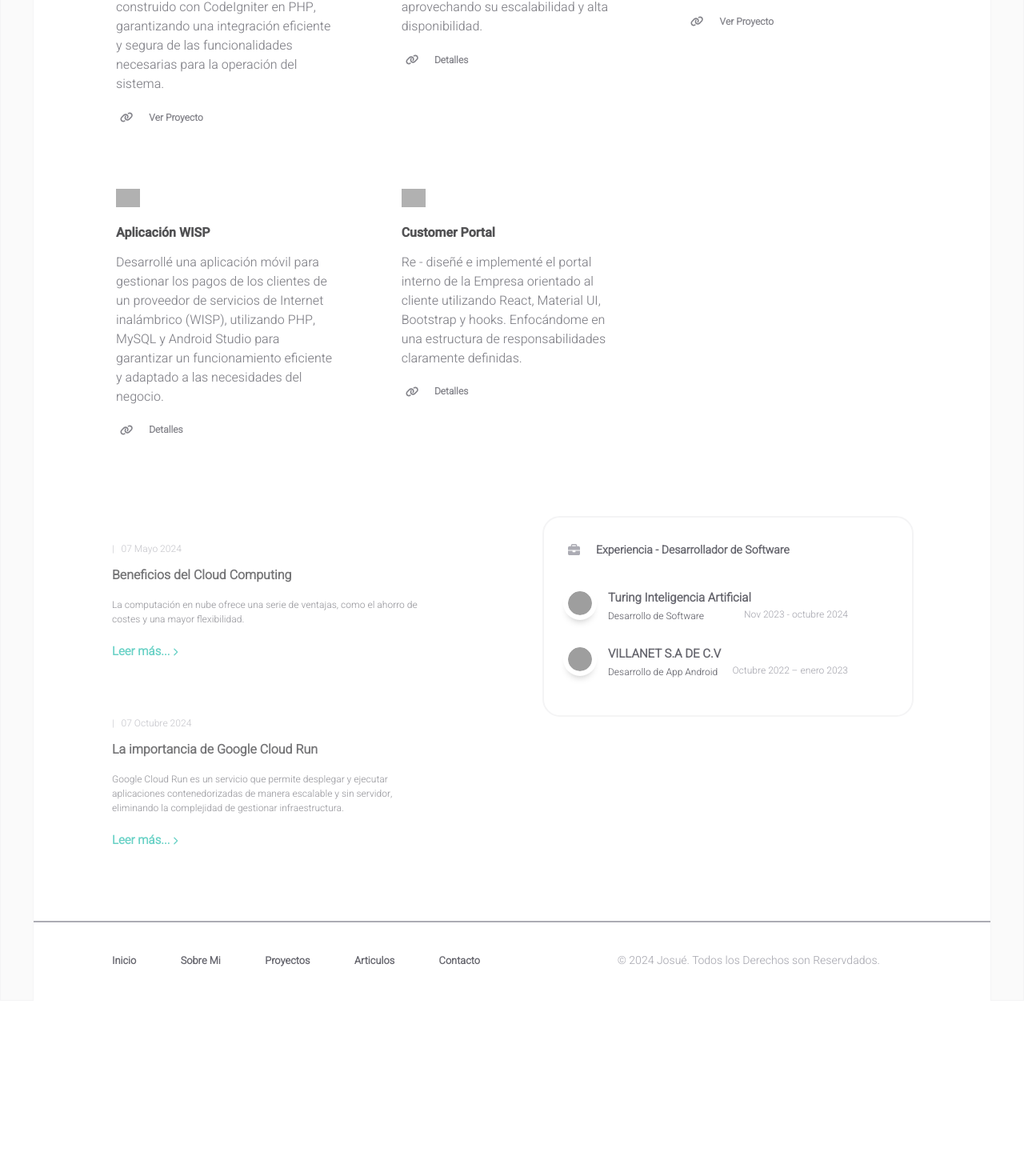
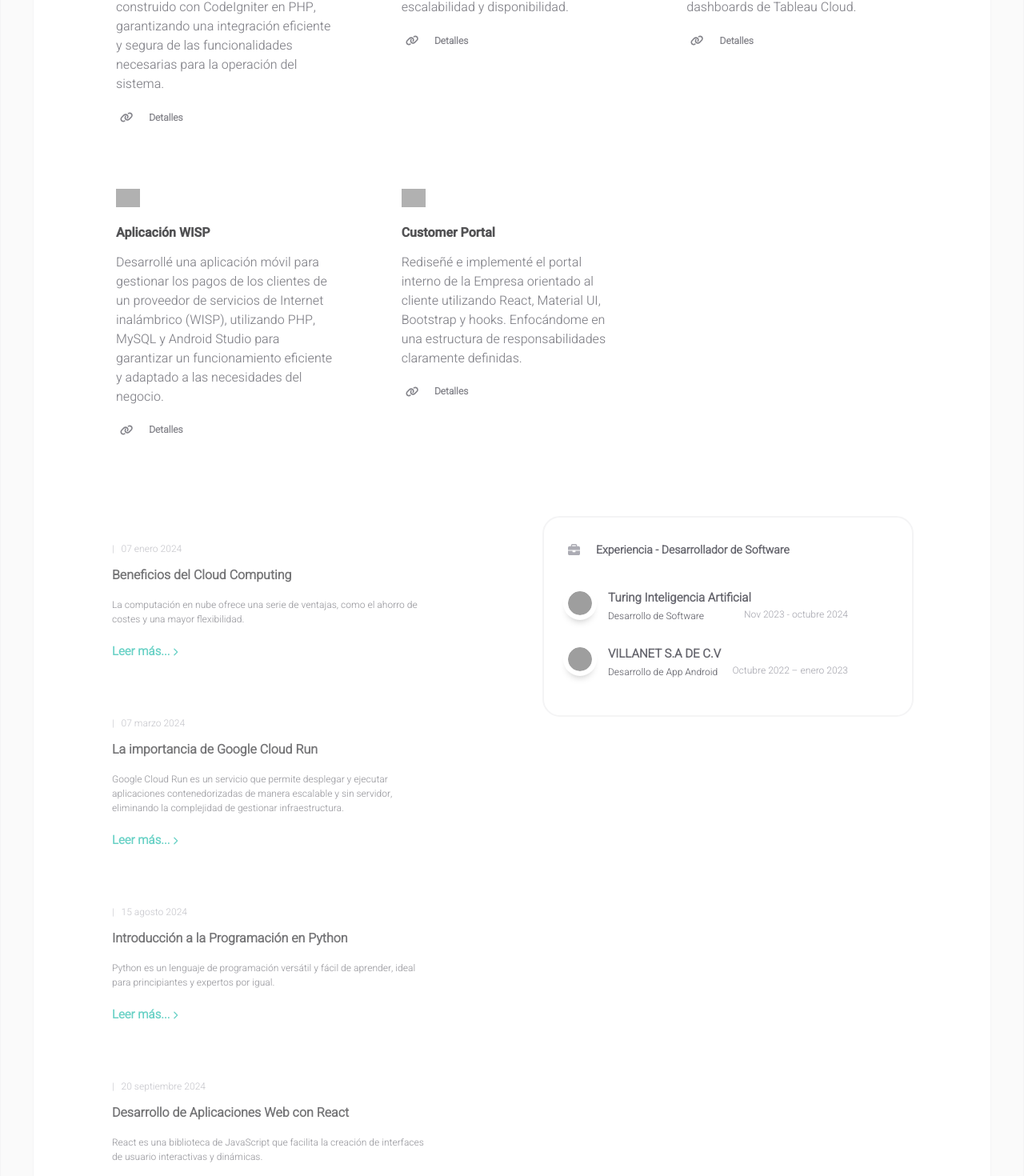
Before and after one commit to josueprogramer01/portafolio, a React (Create React App) app: page / in a window 1280 px wide. Shown: the part 1073-2543 px from the top of the page at 80% size. Before the commit the page ends 2324 px from the top, so only its background shows below. Built offline with nearby package versions, Linux system fonts and the light colour scheme; grey boxes are pictures that could not be loaded.

Commit message:
Add new articles and fix options

```diff
--- a/src/components/about/socials.jsx
+++ b/src/components/about/socials.jsx
@@ -25,7 +25,7 @@ const Socials = () => {
 							className="social-icon"
 						/>
 					</div>
-					<div className="social-text">Sigueme en GitHub</div>
+					<div className="social-text">Sígueme en GitHub</div>
 				</a>
 			</div>
 
@@ -41,7 +41,7 @@ const Socials = () => {
 							className="social-icon"
 						/>
 					</div>
-					<div className="social-text">Sigueme en LinkedIn</div>
+					<div className="social-text">Sígueme en LinkedIn</div>
 				</a>
 			</div>
 
@@ -57,7 +57,7 @@ const Socials = () => {
 							className="social-icon"
 						/>
 					</div>
-					<div className="social-text">Sigueme en  Instagram</div>
+					<div className="social-text">Sígueme en  Instagram</div>
 				</a>
 			</div>
 			<div className="social">
@@ -72,7 +72,7 @@ const Socials = () => {
 							className="social-icon"
 						/>
 					</div>
-					<div className="social-text">Sigueme en  Facebook</div>
+					<div className="social-text">Sígueme en  Facebook</div>
 				</a>
 			</div>
 
--- a/src/components/projects/styles/project.css
+++ b/src/components/projects/styles/project.css
@@ -24,6 +24,7 @@
 
 .project-container {
 	padding: 30px;
+
 }
 
 .project-logo {
@@ -45,6 +46,7 @@
 
 .project-description {
 	color: var(--secondary-color);
+
 }
 
 .project-link {
--- a/src/data/articles.js
+++ b/src/data/articles.js
@@ -2,7 +2,7 @@ import React from "react";
 
 function article_1() {
 	return {
-		date: "07 Mayo 2024",
+		date: "07 enero 2024",
 		title: "Beneficios del Cloud Computing",
 		description:
 			"La computación en nube ofrece una serie de ventajas, como el ahorro de costes y una mayor flexibilidad.",
@@ -52,10 +52,9 @@ function article_1() {
 	};
 }
 
-
 function article_2() {
 	return {
-		date: "07 Octubre 2024",
+		date: "07 marzo 2024",
 		title: "La importancia de Google Cloud Run",
 		description:
 			"Google Cloud Run es un servicio que permite desplegar y ejecutar aplicaciones contenedorizadas de manera escalable y sin servidor, eliminando la complejidad de gestionar infraestructura.",
@@ -105,6 +104,117 @@ function article_2() {
 	};
 }
 
-const myArticles = [article_1, article_2];
+function article_3() {
+	return {
+		date: "15 agosto 2024",
+		title: "Introducción a la Programación en Python",
+		description:
+			"Python es un lenguaje de programación versátil y fácil de aprender, ideal para principiantes y expertos por igual.",
+		keywords: [
+			"Programación en Python",
+			"Lenguaje de programación",
+			"Python para principiantes",
+			"Desarrollo de software",
+			"Aprender Python"
+		],
+		style: `
+				.article-content {
+					display: flex;
+					flex-direction: column;
+					align-items: center;
+				}
+
+				.randImage {
+					align-self: center;
+					outline: 2px solid blue;
+				}
+				`,
+		body: (
+			<React.Fragment>
+				<div className="article-content">
+					<div className="paragraph">
+						Python se ha convertido en uno de los lenguajes de programación más populares del mundo. Es conocido por su sintaxis clara y legible, lo que lo convierte en una excelente opción para quienes están comenzando en la programación.
+					</div>
+					<ul>
+						<li><strong>Fácil de aprender:</strong> La simplicidad de su sintaxis permite a los nuevos programadores concentrarse en conceptos de programación sin preocuparse por la complejidad del lenguaje.</li>
+						<li><strong>Versatilidad:</strong> Python se utiliza en una amplia gama de aplicaciones, desde desarrollo web y automatización hasta análisis de datos y aprendizaje automático.</li>
+						<li><strong>Amplia comunidad:</strong> La gran comunidad de Python ofrece una multitud de recursos, bibliotecas y frameworks que facilitan el desarrollo.</li>
+						<li><strong>Soporte para paradigmas de programación:</strong> Python admite programación orientada a objetos, programación imperativa y programación funcional.</li>
+						<li><strong>Gran biblioteca estándar:</strong> Python viene con una biblioteca estándar rica que proporciona muchas herramientas y funcionalidades listas para usar.</li>
+					</ul>
+					<div className="paragraph">
+						En resumen, aprender Python no solo abre puertas en el mundo de la programación, sino que también es un paso crucial hacia el dominio de tecnologías más avanzadas.
+					</div>
+					<br></br>
+					<img
+						src="https://www.shutterstock.com/shutterstock/videos/1097709827/thumb/8.jpg?ip=x480"
+						alt="Python"
+						className="randImage"
+					/>
+				</div>
+			</React.Fragment>
+		),
+	};
+}
+
+function article_4() {
+	return {
+		date: "20 septiembre 2024",
+		title: "Desarrollo de Aplicaciones Web con React",
+		description:
+			"React es una biblioteca de JavaScript que facilita la creación de interfaces de usuario interactivas y dinámicas.",
+		keywords: [
+			"Desarrollo web",
+			"React",
+			"Biblioteca de JavaScript",
+			"Interfaz de usuario",
+			"SPA"
+		],
+		style: `
+				.article-content {
+					display: flex;
+					flex-direction: column;
+					align-items: center;
+				}
+
+				.randImage {
+					align-self: center;
+					outline: 2px solid green;
+				}
+				`,
+		body: (
+			<React.Fragment>
+				<div className="article-content">
+					<div className="paragraph">
+						React ha transformado la manera en que se construyen aplicaciones web modernas. Su enfoque basado en componentes permite una mayor reutilización del código y una mejor organización.
+					</div>
+					<ul>
+						<li><strong>Componentes reutilizables:</strong> La arquitectura de componentes de React permite crear piezas de UI que se pueden reutilizar en diferentes partes de la aplicación.</li>
+						<li><strong>Virtual DOM:</strong> React utiliza un Virtual DOM para mejorar la eficiencia en el renderizado de la interfaz, lo que resulta en una experiencia de usuario más fluida.</li>
+						<li><strong>Estado y Props:</strong> Manejar el estado y las propiedades de los componentes es intuitivo, facilitando la construcción de aplicaciones interactivas.</li>
+						<li><strong>Gran ecosistema:</strong> React cuenta con una amplia gama de bibliotecas y herramientas, como Redux para la gestión del estado y React Router para el enrutamiento.</li>
+						<li><strong>Comunidad activa:</strong> La comunidad de desarrolladores de React es enorme, lo que significa que siempre hay recursos, tutoriales y soporte disponibles.</li>
+					</ul>
+					<div className="paragraph">
+						En conclusión, React es una herramienta poderosa para el desarrollo de aplicaciones web que busca agilidad y eficiencia sin sacrificar la calidad del código.
+					</div>
+					<br></br>
+					<img
+						src="https://bigbite.net/wp-content/uploads/2017/11/React.jpg"
+						alt="React"
+						width={610}
+						height={310}
+						className="randImage"
+					/>
+				</div>
+			</React.Fragment>
+		),
+	};
+}
+
+
+
+
+const myArticles = [article_1, article_2, article_3, article_4];
 
 export default myArticles;
--- a/src/data/user.js
+++ b/src/data/user.js
@@ -39,25 +39,25 @@ const INFO = {
 			description:
 				"Desarrollé e implementé un portal integral de gestión y comunicación del personal, optimizando la administración de datos y la interacción con los usuarios. Utilicé React y HTML para crear una interfaz de usuario dinámica y amigable, mientras que el backend fue construido con CodeIgniter en PHP, garantizando una integración eficiente y segura de las funcionalidades necesarias para la operación del sistema.",
 			logo: "https://cdn.jsdelivr.net/npm/programming-languages-logos/src/javascript/javascript.png",
-			linkText: "Ver Proyecto",
+			linkText: "Detalles",
 			link: "https://people.turing-latam.com/public",
 		},
 
 		{
 			title: "ADO Visor PDF",
 			description:
-				"Desarrollé un sistema de gestión de documentos PDF donde los usuarios, según su rol, podían acceder a diferentes archivos. La autenticación se realizó mediante un IdP de CyberArk, asegurando un acceso seguro y controlado. El sistema fue desplegado en Google Cloud Run, aprovechando su escalabilidad y alta disponibilidad.",
+				"Desarrollé un sistema de gestión de documentos PDF que permite a los usuarios acceder a archivos según su rol. La autenticación se gestiona mediante un IdP de CyberArk para garantizar un acceso seguro. El sistema se implementó en Google Cloud Run, aprovechando su escalabilidad y disponibilidad.",
 			logo: "https://static-00.iconduck.com/assets.00/react-original-wordmark-icon-840x1024-vhmauxp6.png",
 			linkText: "Detalles",
-			link: "#",
+			link: "#sistema_privado",
 		},
 
 		{
 			title: "PROSA Analytics",
 			description:
-				"Lideré la integración de servicios de autenticación como Okta y PingOne para gestionar accesos en sistemas de clientes, mejorando significativamente la seguridad y proporcionando una experiencia de usuario sin interrupciones mediante el uso de Single Sign-On (SSO) con JWT y SAML.",
+				"Lideré la integración del IDP PingOne para gestionar accesos en el sistema del cliente, mejorando significativamente la seguridad y proporcionando una experiencia de usuario sin interrupciones mediante el protocolo OIDC, haciendo uso de un Single Sign-On (SSO) y embebiendo dashboards de Tableau Cloud.",
 			logo: "https://cdn.jsdelivr.net/npm/programming-languages-logos/src/javascript/javascript.png",
-			linkText: "Ver Proyecto",
+			linkText: "Detalles",
 			link: "https://prosaanalytics-qa.prosa.lat",
 		},
 
@@ -67,12 +67,12 @@ const INFO = {
 				"Desarrollé una aplicación móvil para gestionar los pagos de los clientes de un proveedor de servicios de Internet inalámbrico (WISP), utilizando PHP, MySQL y Android Studio para garantizar un funcionamiento eficiente y adaptado a las necesidades del negocio.",
 			logo: "https://encrypted-tbn0.gstatic.com/images?q=tbn:ANd9GcQnwom_T1bXi6p6F4t6mQIZeP_QSuSbYsylUQ&s",
 			linkText: "Detalles",
-			link: "#",
+			link: "#sistema_privado",
 		},
 		{
 			title: "Customer Portal",
 			description:
-				"Re - diseñé e implementé el portal interno de la Empresa orientado al cliente utilizando React, Material UI, Bootstrap y hooks. Enfocándome en una estructura de responsabilidades claramente definidas.",
+				"Rediseñé e implementé el portal interno de la Empresa orientado al cliente utilizando React, Material UI, Bootstrap y hooks. Enfocándome en una estructura de responsabilidades claramente definidas.",
 			logo: "https://static-00.iconduck.com/assets.00/react-original-wordmark-icon-840x1024-vhmauxp6.png",
 			linkText: "Detalles",
 			link: "https://portal.turing-ia.com",
--- a/src/pages/homepage.jsx
+++ b/src/pages/homepage.jsx
@@ -74,7 +74,7 @@ const Homepage = () => {
 	return (
 		<React.Fragment>
 			<Helmet>
-				<title>{INFO.main.title}</title>
+				<title>Home | {INFO.main.title}</title>
 				<meta name="description" content={currentSEO.description} />
 				<meta
 					name="keywords"
@@ -122,7 +122,7 @@ const Homepage = () => {
 								href={INFO.socials.github}
 								target="_blank"
 								rel="noreferrer"
-								color="red"
+								title="Sígueme en GitHub"
 							>
 								<FontAwesomeIcon
 									icon={faGithub}
@@ -134,6 +134,7 @@ const Homepage = () => {
 								href={INFO.socials.linkedin}
 								target="_blank"
 								rel="noreferrer"
+								title="Sígueme en Linkedin"
 							>
 								<FontAwesomeIcon
 									icon={faLinkedin}
@@ -144,6 +145,7 @@ const Homepage = () => {
 								href={INFO.socials.instagram}
 								target="_blank"
 								rel="noreferrer"
+								title="Sígueme en Instagram"
 							>
 								<FontAwesomeIcon
 									icon={faInstagram}
@@ -155,6 +157,7 @@ const Homepage = () => {
 								href={INFO.socials.facebook}
 								target="_blank"
 								rel="noreferrer"
+								title="Sígueme en Facebook"
 							>
 								<FontAwesomeIcon
 									icon={faFacebook}
@@ -166,6 +169,7 @@ const Homepage = () => {
 								href={`mailto:${INFO.main.email}`}
 								target="_blank"
 								rel="noreferrer"
+								title="Envíame un correo electrónico"
 							>
 								<FontAwesomeIcon
 									icon={faMailBulk}
--- a/src/pages/readArticle.jsx
+++ b/src/pages/readArticle.jsx
@@ -49,7 +49,7 @@ const ReadArticle = () => {
 					<div className="read-article-container">
 						<div className="read-article-back">
 							<img
-								src="../back-button.png"
+								src="https://static.thenounproject.com/png/1410611-200.png"
 								alt="back"
 								className="read-article-back-button"
 								onClick={() => navigate(-1)}
--- a/src/pages/styles/about.css
+++ b/src/pages/styles/about.css
@@ -31,6 +31,7 @@
 
 .about-title {
 	width: 100% !important;
+
 }
 
 .about-subtitle {
--- a/src/pages/styles/homepage.css
+++ b/src/pages/styles/homepage.css
@@ -25,10 +25,12 @@
 
 .homepage-title {
 	width: 85% !important;
+
 }
 
 .homepage-subtitle {
 	width: 85% !important;
+
 }
 
 .homepage-first-area-right-side {
@@ -76,12 +78,14 @@
 .homepage-projects {
 	flex-basis: 300px;
 	padding-top: 40px;
+
 }
 
 .homepage-articles {
 	flex-basis: 900px;
 	padding-top: 30px;
 	margin-left: -30px;
+
 }
 
 .homepage-article {
```
